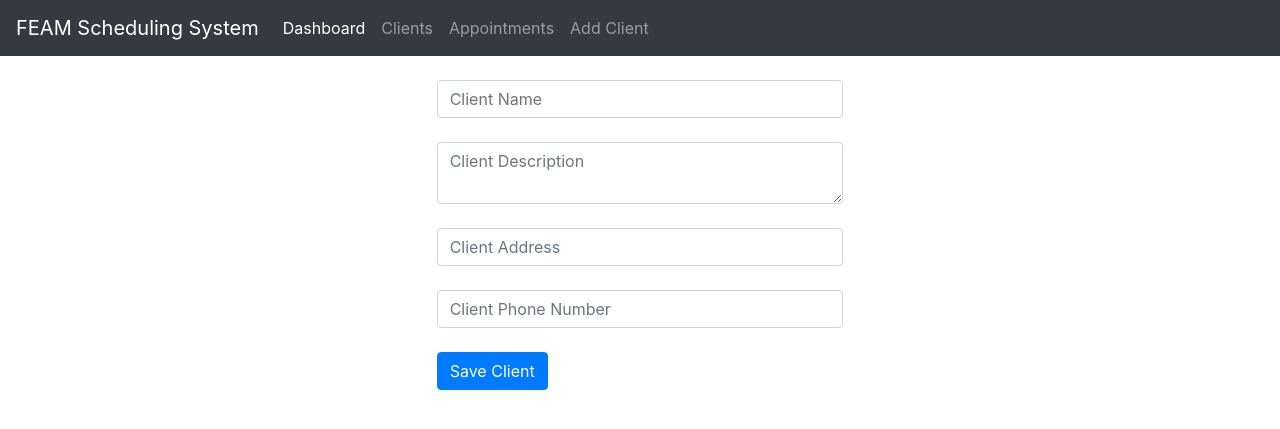
After one commit to 3103ski/feam_scheduler, a Django app: page /add-client/ in a window 1280 px wide. The commit adds this page. Shown: the top 429 px of the page. Run offline with Django 3.2, Linux system fonts and the light colour scheme; some libraries are stand-ins or nearby versions.

Commit message:
builds up client models and views; prepares basic ui to interact with apis; housekeeping

```diff
--- /dev/null
+++ b/clients/urls.py
@@ -0,0 +1,15 @@
+from django.contrib import admin
+from django.urls import path
+
+from clients.views import (
+    client_list_view,
+    client_create_view,
+    client_detail_view,
+)
+
+
+urlpatterns = [
+    path('', client_list_view),
+    path('<int:client_id>', client_detail_view),
+    path('create/', client_create_view),
+]
--- a/feamSchedule/urls.py
+++ b/feamSchedule/urls.py
@@ -1,10 +1,15 @@
 from django.contrib import admin
-from django.urls import path
-from clients.views import client_list_view, client_detail_view, home_view
+from django.urls import path, include
+
+from .views import (
+    add_client_view,
+    dashboard_view
+)
+
 
 urlpatterns = [
-    path('', home_view),
     path('admin/', admin.site.urls),
-    path('clients/', client_list_view),
-    path('clients/<int:client_id>', client_detail_view)
+    path('', dashboard_view),
+    path('add-client/', add_client_view),
+    path('api/clients/', include('clients.urls'))
 ]
--- /dev/null
+++ b/feamSchedule/views.py
@@ -0,0 +1,9 @@
+from django.shortcuts import render
+
+
+def dashboard_view(request, *args, **kwargs):
+    return render(request, "pages/dashboard.html", context={}, status=200)
+
+
+def add_client_view(request, *args, **kwargs):
+    return render(request, "pages/addClient.html", context={}, status=200)
--- a/templates/base.html
+++ b/templates/base.html
@@ -26,22 +26,7 @@
 		<!--  -->
 		{% endblock content %}
 
-		<!-- Optional JavaScript -->
-		<!-- jQuery first, then Popper.js, then Bootstrap JS -->
-		<script
-			src="https://code.jquery.com/jquery-3.5.1.slim.min.js"
-			integrity="sha384-DfXdz2htPH0lsSSs5nCTpuj/zy4C+OGpamoFVy38MVBnE+IbbVYUew+OrCXaRkfj"
-			crossorigin="anonymous"
-		></script>
-		<script
-			src="https://cdn.jsdelivr.net/npm/popper.js@1.16.0/dist/umd/popper.min.js"
-			integrity="sha384-Q6E9RHvbIyZFJoft+2mJbHaEWldlvI9IOYy5n3zV9zzTtmI3UksdQRVvoxMfooAo"
-			crossorigin="anonymous"
-		></script>
-		<script
-			src="https://stackpath.bootstrapcdn.com/bootstrap/4.5.0/js/bootstrap.min.js"
-			integrity="sha384-OgVRvuATP1z7JjHLkuOU7Xw704+h835Lr+6QL9UvYjZE3Ipu6Tp75j7Bh/kR0JKI"
-			crossorigin="anonymous"
-		></script>
+		<!--JavaScript -->
+		{% include 'baseJS.html' %}
 	</body>
 </html>
--- /dev/null
+++ b/templates/baseJS.html
@@ -0,0 +1,15 @@
+<script
+	src="https://code.jquery.com/jquery-3.5.1.slim.min.js"
+	integrity="sha384-DfXdz2htPH0lsSSs5nCTpuj/zy4C+OGpamoFVy38MVBnE+IbbVYUew+OrCXaRkfj"
+	crossorigin="anonymous"
+></script>
+<script
+	src="https://cdn.jsdelivr.net/npm/popper.js@1.16.0/dist/umd/popper.min.js"
+	integrity="sha384-Q6E9RHvbIyZFJoft+2mJbHaEWldlvI9IOYy5n3zV9zzTtmI3UksdQRVvoxMfooAo"
+	crossorigin="anonymous"
+></script>
+<script
+	src="https://stackpath.bootstrapcdn.com/bootstrap/4.5.0/js/bootstrap.min.js"
+	integrity="sha384-OgVRvuATP1z7JjHLkuOU7Xw704+h835Lr+6QL9UvYjZE3Ipu6Tp75j7Bh/kR0JKI"
+	crossorigin="anonymous"
+></script>
--- /dev/null
+++ b/templates/components/addClientForm.html
@@ -0,0 +1,4 @@
+<form method="POST">
+	{% csrf_token %} {{ form.as_p }}
+	<button type="submit" class="btn btn-secondary">Save Client</button>
+</form>
--- a/templates/components/nav.html
+++ b/templates/components/nav.html
@@ -1,5 +1,5 @@
-<nav class="navbar navbar-expand-lg navbar-light bg-light">
-	<a class="navbar-brand" href="#">Navbar</a>
+<nav class="navbar navbar-expand-lg mb-4 navbar-dark bg-dark">
+	<a class="navbar-brand" href="#">FEAM Scheduling System</a>
 	<button
 		class="navbar-toggler"
 		type="button"
@@ -15,20 +15,23 @@
 		<ul class="navbar-nav">
 			<li class="nav-item active">
 				<a class="nav-link" href="/"
-					>Home <span class="sr-only">(current)</span></a
+					>Dashboard <span class="sr-only">(current)</span></a
 				>
 			</li>
 			<li class="nav-item">
-				<a class="nav-link" href="/clients">C</a>
+				<a class="nav-link" href="/api/clients/">Clients</a>
 			</li>
 			<li class="nav-item">
-				<a class="nav-link" href="#">Pricing</a>
+				<a class="nav-link" href="/api/clients/">Appointments</a>
 			</li>
 			<li class="nav-item">
+				<a class="nav-link" href="/add-client">Add Client</a>
+			</li>
+			<!-- <li class="nav-item">
 				<a class="nav-link disabled" href="#" tabindex="-1" aria-disabled="true"
 					>Disabled</a
 				>
-			</li>
+			</li> -->
 		</ul>
 	</div>
 </nav>
--- /dev/null
+++ b/templates/pages/addClient.html
@@ -0,0 +1,44 @@
+{% extends 'base.html' %}
+<!--  -->
+{% block head_title%}Add New Client{% endblock head_title%}
+<!--  -->
+{% block content %}
+
+<div class="row">
+	<div class="col-md-4 m-auto col-10">
+		<form class="form" method="POST" action="/api/clients/create/">
+			{% csrf_token %}
+			<input
+				class="form-control mb-4"
+				type="hidden"
+				value="/"
+				action="/create-client"
+			/>
+			<input
+				class="form-control mb-4"
+				type="text"
+				name="name"
+				placeholder="Client Name"
+			/>
+			<textarea
+				class="form-control mb-4"
+				name="clientDescription"
+				placeholder="Client Description"
+			></textarea>
+			<input
+				class="form-control mb-4"
+				type="text"
+				name="address"
+				placeholder="Client Address"
+			/>
+			<input
+				class="form-control mb-4"
+				type="text"
+				name="phoneNumber"
+				placeholder="Client Phone Number"
+			/>
+			<button type="submit" class="btn btn-primary">Save Client</button>
+		</form>
+	</div>
+</div>
+{% endblock content%}
```
Also changed, not shown: clients/forms.py (added, +19 -0 lines), clients/models.py (+7 -1 lines), clients/views.py (+15 -6 lines), templates/pages/clients.html (+18 -5 lines), templates/pages/dashboard.html (renamed from templates/pages/home.html, +20 -10 lines), clients/migrations/0010_client_clientinfo.py (added), clients/migrations/0011_auto_20200710_0326.py (added), clients/migrations/0012_auto_20200710_0335.py (added), clients/migrations/0013_auto_20200710_0609.py (added), db.sqlite3.
